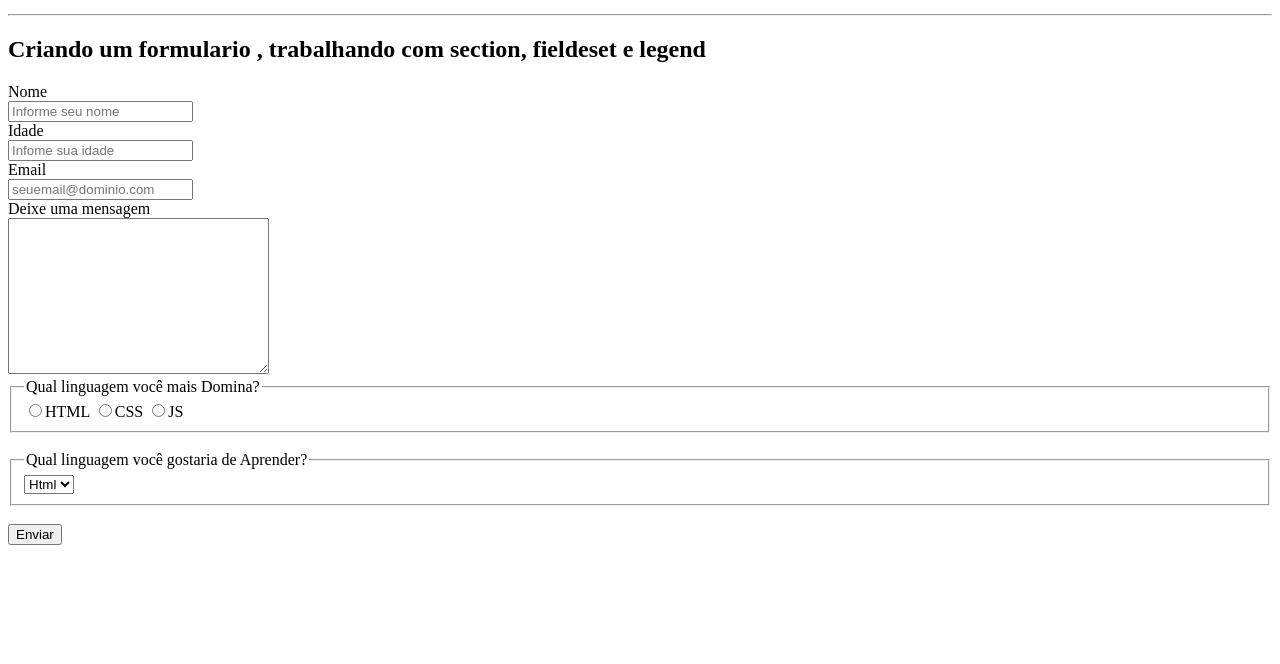
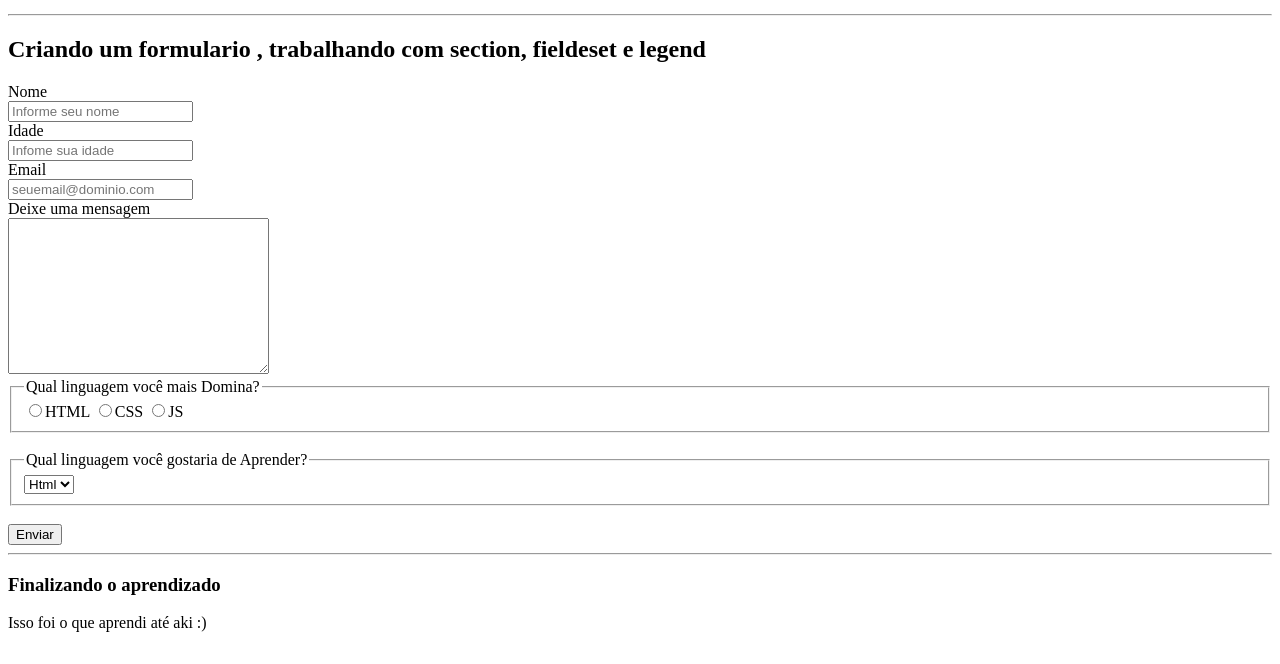
Before and after one commit to GabrielAlmeidaNunes/Aprendendo_html, a plain HTML site: page index.html in a window 1280 px wide. Shown: the part 136-800 px from the top of the page. Drawn offline with Linux system fonts and the light colour scheme.

Commit message:
fazendo o footer com span

```diff
--- a/index.html
+++ b/index.html
@@ -74,7 +74,13 @@
 
     </main>
 
+    <hr>
+
    <footer>
+
+    <h3>Finalizando o aprendizado</h3>
+
+    <span> Isso foi o que aprendi até aki :)</span>
 
    </footer>
 
```
